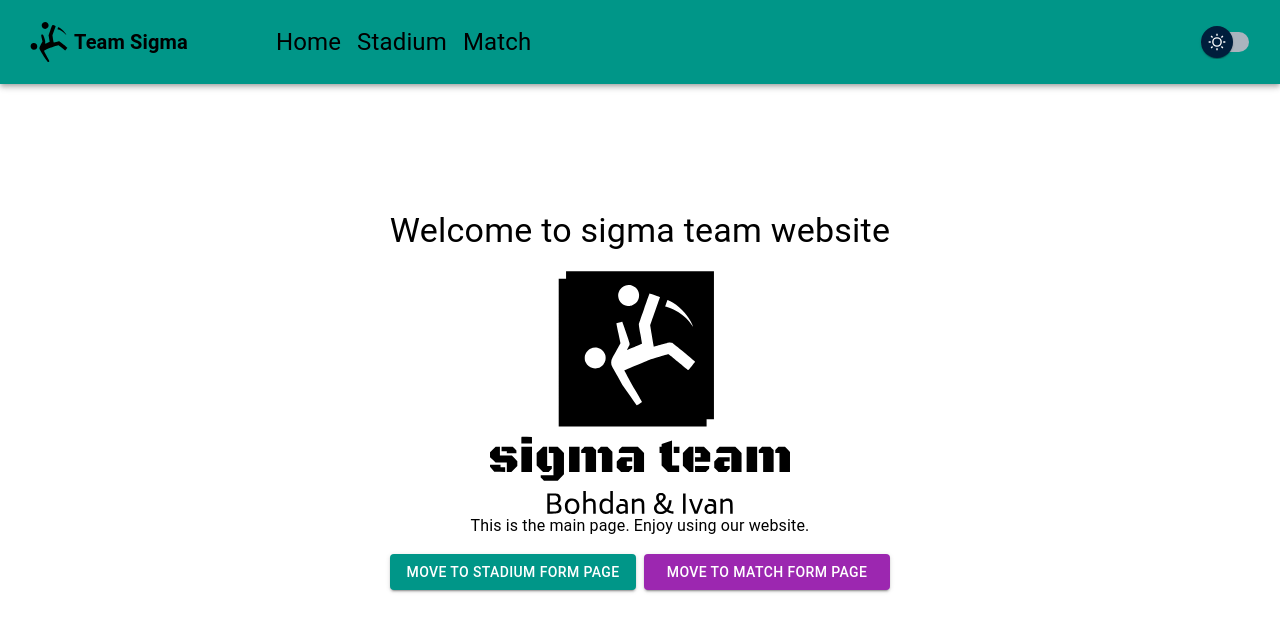
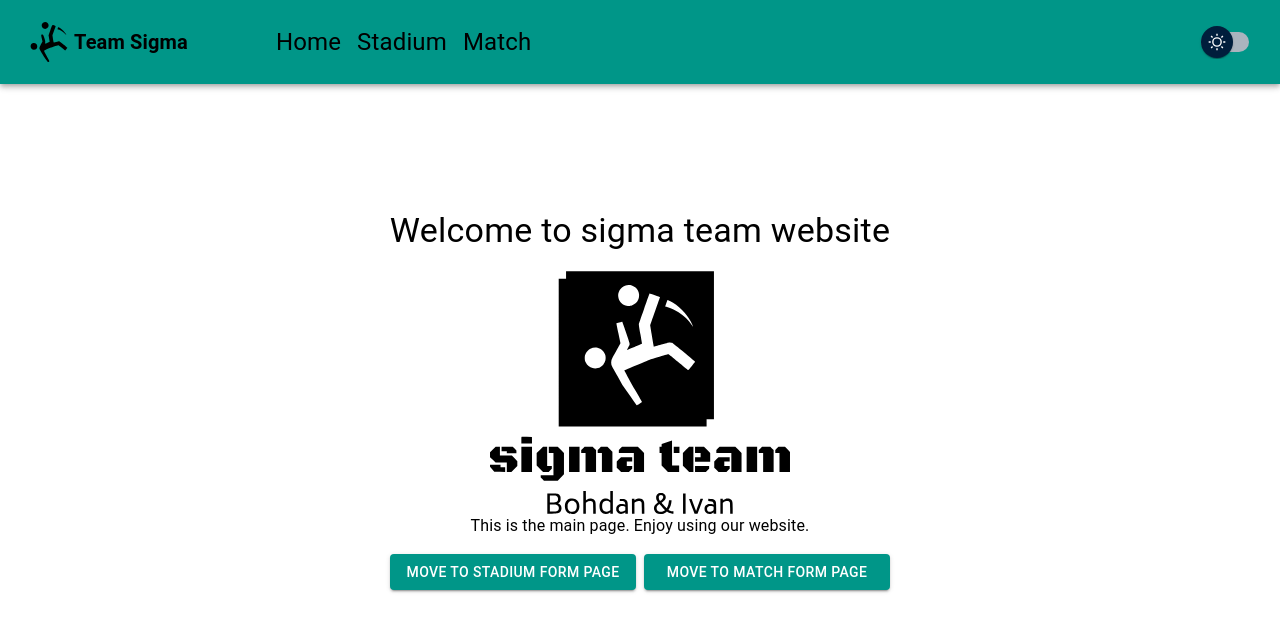
Before and after one commit to proga-react-practice/sigma-team-project, a React (Vite) app: page / in a window 1280 px wide. Shown: the top 632 px of the page. Built offline with nearby package versions, Linux system fonts and the light colour scheme.

Commit message:
Small theme color changes

```diff
--- a/src/pages/Home.tsx
+++ b/src/pages/Home.tsx
@@ -54,7 +54,7 @@ const HomePage = () => {
                         component={Link}
                         to="/match"
                         variant="contained"
-                        color="secondary"
+                        color="primary"
                         sx={{flex: 1}}
                     >
                         Move to match form page
--- a/src/utils/theme.ts
+++ b/src/utils/theme.ts
@@ -5,7 +5,7 @@ const theme = createTheme({
         MuiInputLabel: {
             styleOverrides: {
                 root: ({theme}) => ({
-                    color: theme.palette.primary.dark,
+                    color: theme.palette.primary.main,
                 }),
             },
         },
```
